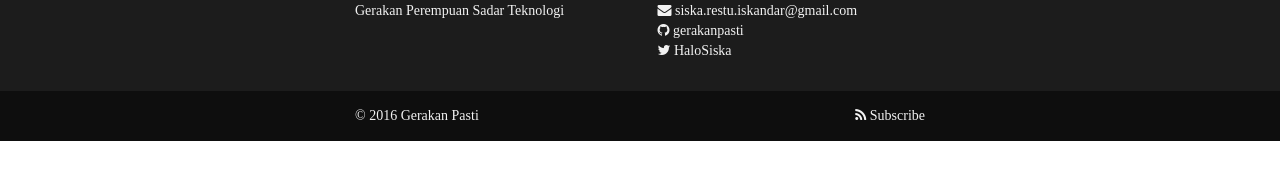
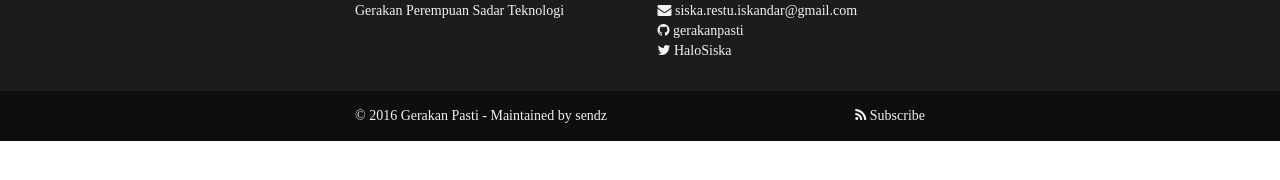
Before and after one commit to gerakanpasti/gerakanpasti.github.io, a Jekyll site: the page built from index.html, in a window 1280 px wide. Shown: the part 414-594 px from the top of the page. Built offline with Jekyll 4.4.1, drawn with Linux system fonts in a browser that asks for light colours; nearby versions of some CDN libraries; some web fonts are replaced; the list of posts is cut into pages by our own code.

Commit message:
Add maintainer on footer

```diff
--- a/_includes/footer.html
+++ b/_includes/footer.html
@@ -31,7 +31,7 @@
   </div>
   <div class="uk-footer-copyright">
     <div class="uk-container uk-container-center">
-      <span class="uk-float-left">&copy; 2016 {{ site.title }}</span>
+      <span class="uk-float-left">&copy; 2016 {{ site.title }} - Maintained by <a href="https://github.com/sendz">sendz</a></span>
       <a class="uk-float-right" href="{{ "/feed.xml" | prepend: site.baseurl }}"><i class="uk-icon-rss"></i> Subscribe</a>
     </div>
 
```
